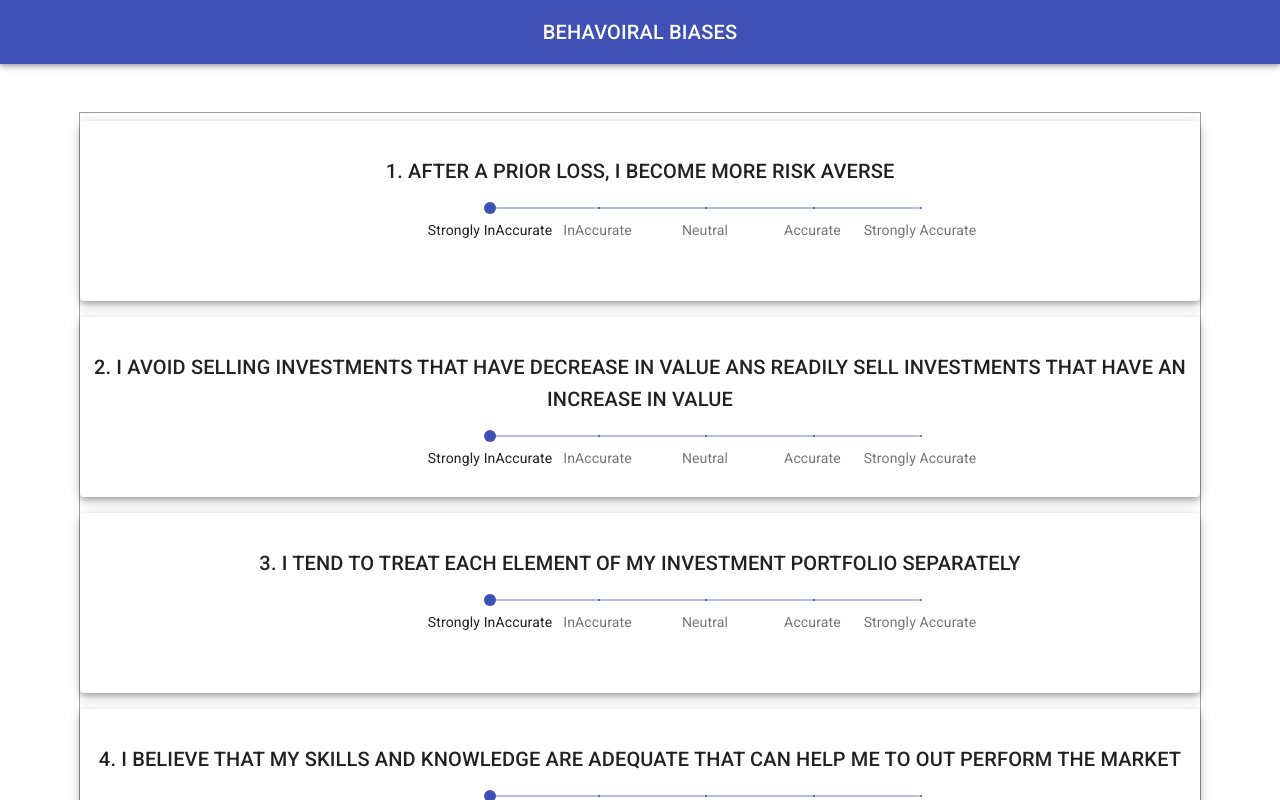
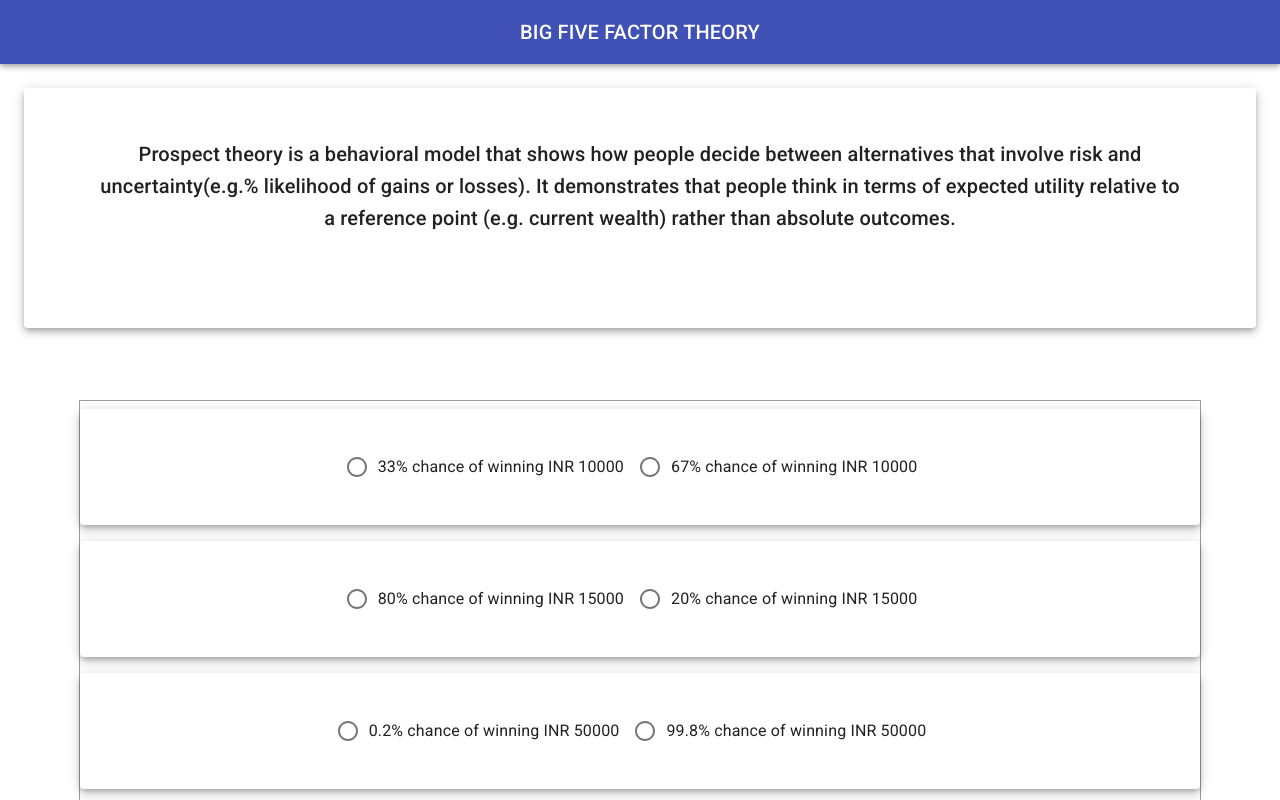
Before and after one commit to Santosh-Balaaji/Personal-Analaysis, a React (Create React App) app: page / in a window 1280 px wide. Shown: the top 800 px of the page. Built offline with nearby package versions, Linux system fonts and the light colour scheme.

Commit message:
added radio buttons on Section 2

```diff
--- a/src/App.js
+++ b/src/App.js
@@ -2,12 +2,14 @@ import React from 'react';
 import './App.css';
 import Section1 from './Sections/Section1';
 import Section3 from './Sections/Section3';
+import Section2 from './Sections/Section2';
+
 class App extends React.Component
 {
   render(){
     return (
       <div className="App">
-        <Section3 />
+        <Section2 />
       </div>
     );
   }
--- a/src/Components/Radio.js
+++ b/src/Components/Radio.js
@@ -5,44 +5,68 @@ import RadioGroup from "@material-ui/core/RadioGroup";
 import FormGroup from "@material-ui/core/FormGroup";
 import FormControlLabel from "@material-ui/core/FormControlLabel";
 import FormControl from "@material-ui/core/FormControl";
-import FormLabel from "@material-ui/core/FormLabel";
+import {Paper,Grid,Typography} from "@material-ui/core";
 
 const useStyles = makeStyles(theme => ({
-  formControl: {
-    margin: theme.spacing(3)
-  }
+  root: {
+    flexGrow: 1,
+  },
+  paper: {
+      height: '6rem',
+      width:'69rem',
+      padding: '10px 10px',
+      margin: `${theme.spacing(1)}px auto`,
+  },
+  RadioButton:{
+
+  },
+  margin: {
+      height: theme.spacing(3),
+      left: 400
+    },
+    slider:{
+        width: 430,
+        left: 400
+    }
+
 }));
 
-export default function RadioButtonsGroup() {
+export default function RadioButtonsGroup(props) {
   const classes = useStyles();
-  const [value, setValue] = React.useState("female");
+  const [value, setValue] = React.useState("");
 
   const handleChange = event => {
     setValue(event.target.value);
   };
 
+
   return (
-    <div>
+<Paper elevation={5} className={classes.paper} >
+<Grid container wrap="nowrap" spacing={2}>
+  <Grid item xs >
+  <div className={classes.margin} />
+<Typography variant='h6' id="discrete-slider-custom" gutterBottom >
+  {props.radioQues}
+</Typography>
+<div>
       <FormControl component="fieldset" className={classes.formControl}>
-        <FormLabel component="legend">Gender</FormLabel>
           <RadioGroup
             aria-label="gender"
             name="gender1"
             value={value}
             onChange={handleChange}
           >
+        <Grid container justify="center" spacing={1}>
         <FormGroup row>
-
-            <FormControlLabel
-              value="female"
-              control={<Radio />}
-              label="Female"
-            />
-            <FormControlLabel value="male" control={<Radio />} label="Male" />
-            <FormControlLabel value="other" control={<Radio />} label="Other" />
+          <FormControlLabel value="female" control={<Radio />}  label={props.radioOption1}/>
+          <FormControlLabel value="male" control={<Radio />} label={props.radioOption2}/>
         </FormGroup>
+      </Grid>
         </RadioGroup>
       </FormControl>
     </div>
+    </Grid>
+</Grid>
+</Paper>
   );
 }
--- a/src/Sections/Section2.js
+++ b/src/Sections/Section2.js
@@ -4,18 +4,33 @@ import Sliders from '../Components/Sliders';
 import NextButton from '../Components/NextButton';
 import ButtonAppBar from '../Components/AppBar';
 import SimplePaper from '../Components/Description';
+import RadioButtonsGroup from '../Components/Radio';
+
 export default class Section1 extends React.Component {
     render(){
+        const defaultProps = {
+            bgcolor: 'background.paper',
+            m: 6,
+            style: { width: '70rem', height: '41rem' },
+            borderColor: 'grey.500',
+          };
         return (
             <div>
-                <ButtonAppBar AppBarText={'BIG FIVE FACTOR THEORY'}/>
+            <ButtonAppBar AppBarText={'BIG FIVE FACTOR THEORY'}/>
               <SimplePaper Description={'Prospect theory is a behavioral model that shows how people decide between alternatives that involve risk and uncertainty(e.g.% likelihood of gains or losses). It demonstrates that people think in terms of expected utility relative to a reference point (e.g. current wealth) rather than absolute outcomes.'} />
               <Box display="flex" justifyContent="center">
               <Box border={1} {...defaultProps}>
               <Grid container>
+                <RadioButtonsGroup radioOption1={'33% chance of winning INR 10000'} radioOption2={'67% chance of winning INR 10000'} />
+                <RadioButtonsGroup radioOption1={'80% chance of winning INR 15000'} radioOption2={'20% chance of winning INR 15000'} />
+                <RadioButtonsGroup radioOption1={'0.2% chance of winning INR 50000'} radioOption2={'99.8% chance of winning INR 50000'} />
+                <RadioButtonsGroup radioOption1={'50% chance of winning a three weeks trip to england, france and italy'} radioOption2={'50% chance of winning a one week trip to France'} />
+                <RadioButtonsGroup radioOption1={'10% chance of winning a one week trip to england'} radioOption2={'90% chance of winning two week trip to england and germany'} />
               </Grid>
               </Box>
               </Box>
+              <NextButton />
+
 
             </div>
         );
```
